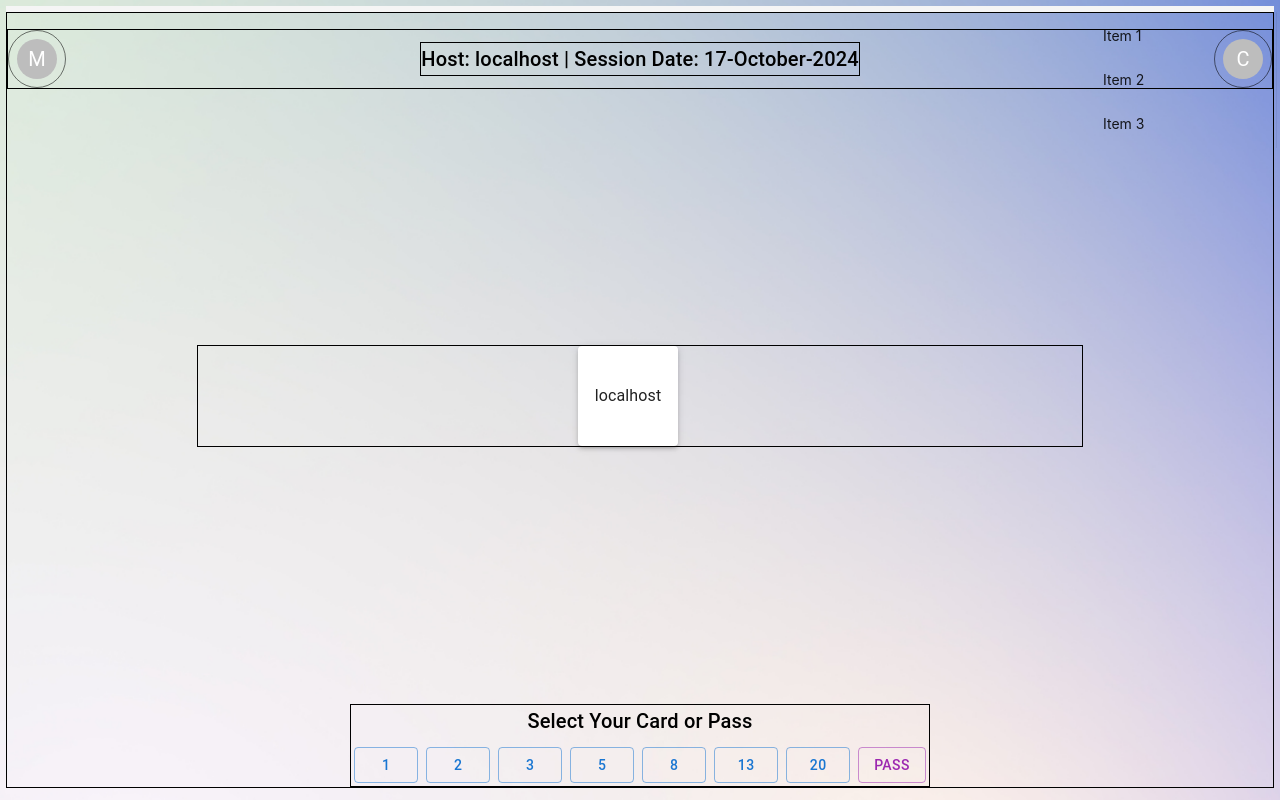
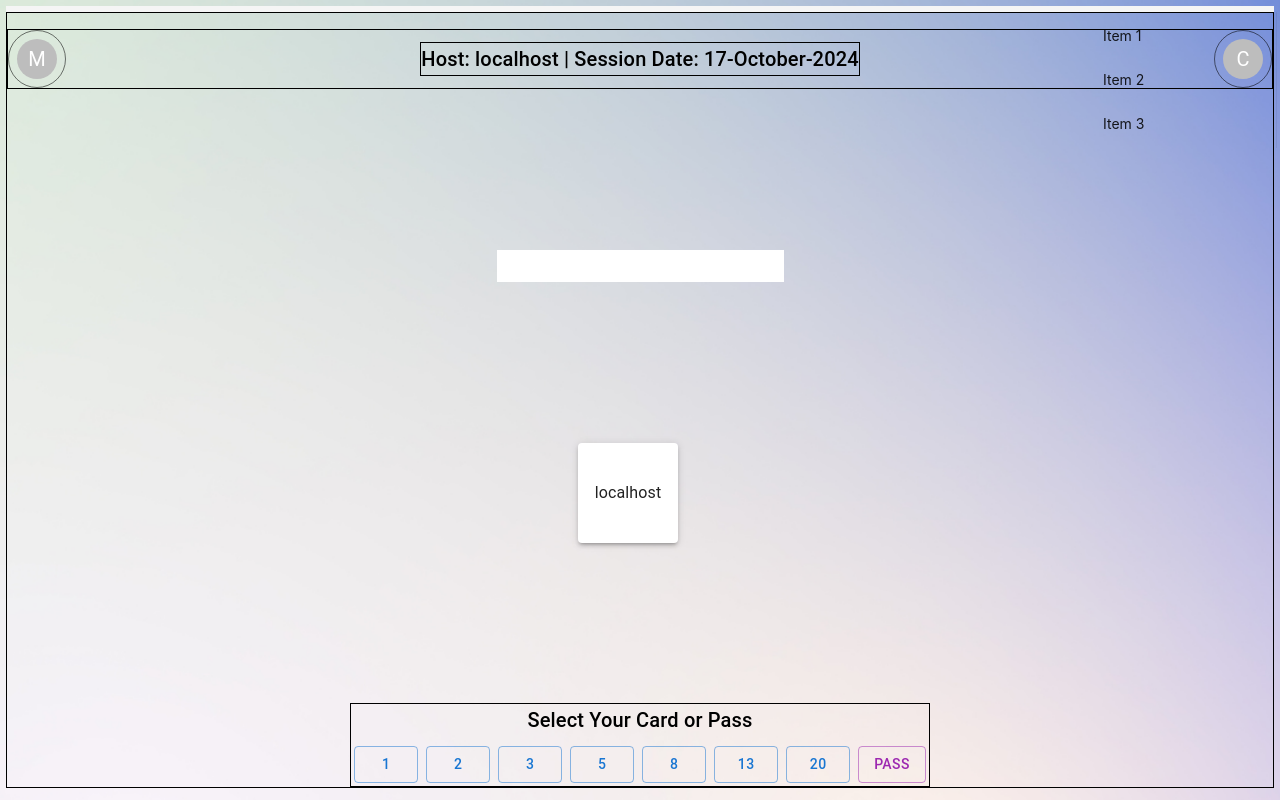
Before and after one commit to iceiceninja/PlanningPoker, a Next.js app in the folder Startup/my-app/: page /host in a window 1280 px wide. Built offline with nearby package versions, Linux system fonts and the light colour scheme; no server answers.

Commit message:
Added text field

```diff
--- a/Startup/my-app/app/host/page.tsx
+++ b/Startup/my-app/app/host/page.tsx
@@ -5,6 +5,8 @@ import Image from "next/image";
 import Link from 'next/link'
 import { useRouter } from 'next/navigation';
 import  socket  from "../../socket";
+
+import { createTheme } from '@mui/material/styles';
 
 // Added by Michael
 import * as React from 'react'; // All react imports
@@ -20,7 +22,8 @@ import {
     Typography,
     Button,
     Paper,
-    CircularProgress
+    CircularProgress,
+    ThemeProvider,
     // Daniel's imports - end
 } from "@mui/material"
 import { Unstable_Popup as BasePopup } from '@mui/base/Unstable_Popup'; // MUI popup
@@ -32,24 +35,8 @@ import { Layout, Menu } from 'antd';
 
 const { Sider } = Layout;
 
+const textTheme = createTheme({});
 
-
-
-
-/*
-    Session Screen for Host:
-
-    This screen allows the Host to start and end a round with a valid topic
-    The host should be able to edit the session topic, create a timer, edit the time
-
-    ** TODO LIST **
-    1. Fix UI
-    - Rearrange the component like in Figma (WIP)
-    2. Errors
-    - Fix overloading errors
-    3. Use server data
-    - retrieve data from the host's previous screen
-*/
 
 export default function HostSession() {
 
@@ -63,6 +50,10 @@ export default function HostSession() {
     const [players, setPlayers] = useState([
       { name: getDisplayHostname(), vote: "" },
     ]);
+
+    const [sessionTopic, setSessionTopic] = useState([
+        { name: getDisplayHostname(), vote: "" },
+      ]);
 
     /* Placeholders */
     const hostName = "Host 1"; // Placeholder for host name
@@ -328,6 +319,14 @@ export default function HostSession() {
                         </PopupBody>
                     </BasePopup>
                 </Stack>
+                    <ThemeProvider theme = {textTheme}>
+                            <Typography
+                                variant="h6"
+                                align="center"
+                            >
+                         <input type="text" />
+                            </Typography>
+                        </ThemeProvider>
 
                 {/* Player Arrangement: Simulates sitting around a table */}
                 <Box
@@ -337,7 +336,7 @@ export default function HostSession() {
                     justifyContent: "center",
                     gap: 4,
                     marginBottom: 4,
-                    border: 1,
+                    border: "transparent",
                     width: "70%",
                     marginRight: 2000
                 }}
```
